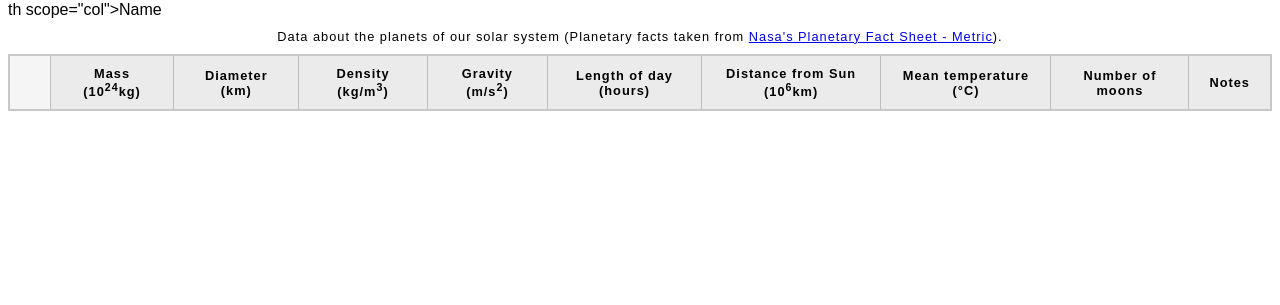
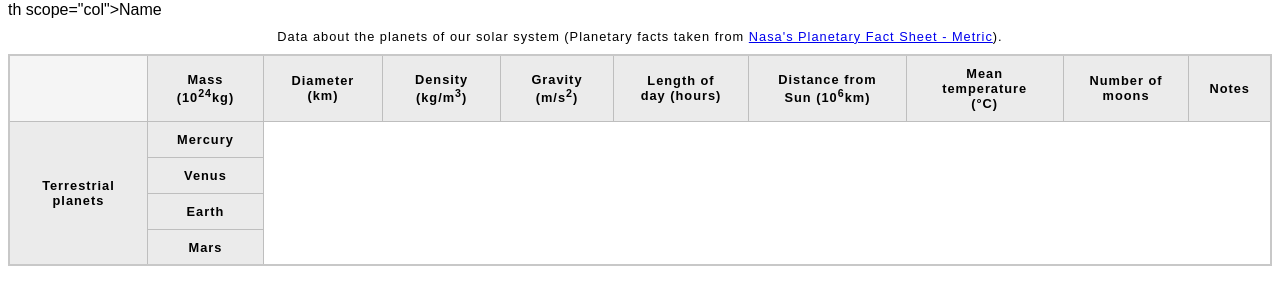
Before and after one commit to aarifsikri/Aarif, a plain HTML site: page activity2/part2/blank-template.html in a window 1280 px wide. Shown: the part 79-384 px from the top of the page. Drawn offline with Linux system fonts and the light colour scheme.

Commit message:
commit-3
terestrial planets row haeder added with sub rows

```diff
--- a/activity2/part2/blank-template.html
+++ b/activity2/part2/blank-template.html
@@ -32,6 +32,21 @@
     <th scope="col">Notes</th>
       </tr>
     </thead>
+    <tbody>
+      <tr>
+          <th scope="rowgroup" rowspan="4" colspan="2">Terrestrial planets</th>
+          <th scope="row">Mercury</th>
+      </tr>
+      <tr>
+          <th scope="row">Venus</th>
+      <tr>
+          <th scope="row">Earth</th>
+      </tr>
+      <tr>
+          <th scope="row">Mars</th>
+      <tr>
+
+          </tbody>
 
 
 
```
